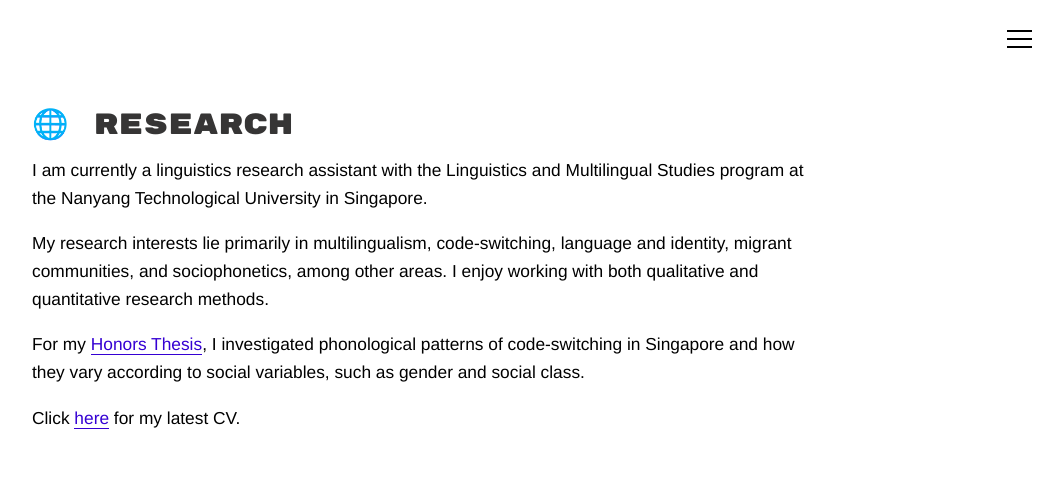
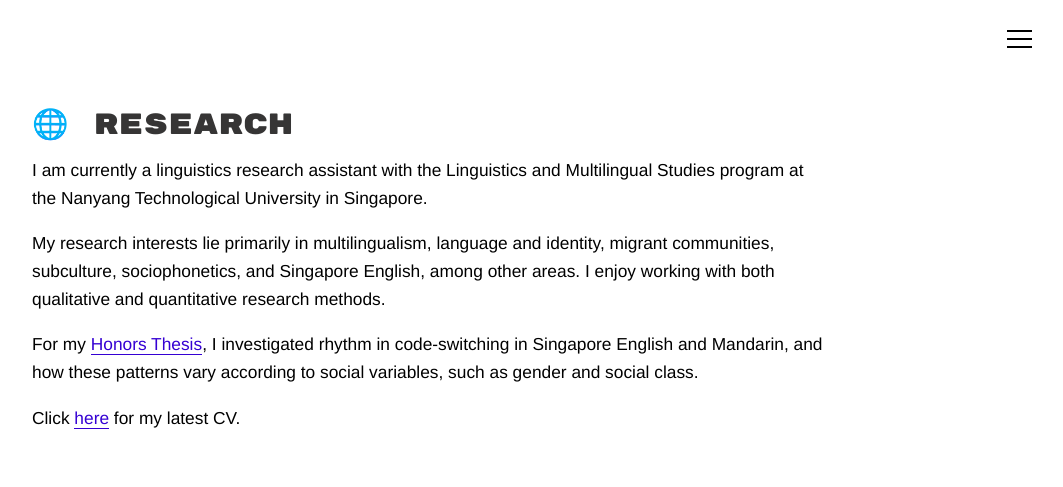
Before and after one commit to yinlintan/yinlintan.github.io, a plain HTML site: page research/index.html in a window 1280 px wide. Shown: the whole page, without its empty margins (208-1271 px from the left). Drawn offline with Linux system fonts and the light colour scheme.

Commit message:
Update index.html

```diff
--- a/research/index.html
+++ b/research/index.html
@@ -51,9 +51,9 @@
 
 <p>I am currently a linguistics research assistant with the Linguistics and Multilingual Studies program at the Nanyang Technological University in Singapore.</p>
 
-<p>My research interests lie primarily in multilingualism, code-switching, language and identity, migrant communities, and sociophonetics, among other areas. I enjoy working with both qualitative and quantitative research methods.</p>
+<p>My research interests lie primarily in multilingualism, language and identity, migrant communities, subculture, sociophonetics, and Singapore English, among other areas. I enjoy working with both qualitative and quantitative research methods.</p>
 
-<p>For my <a href="https://scholarbank.nus.edu.sg/handle/10635/164127" target="_blank">Honors Thesis</a>, I investigated phonological patterns of code-switching in Singapore and how they vary according to social variables, such as gender and social class.</p>
+<p>For my <a href="https://scholarbank.nus.edu.sg/handle/10635/164127" target="_blank">Honors Thesis</a>, I investigated rhythm in code-switching in Singapore English and Mandarin, and how these patterns vary according to social variables, such as gender and social class.</p>
 
 <p>Click <a href="https://docs.google.com/document/d/1g9RffA3azTGiJiS88r0nLUo8svibFmL9RQw5OaDlTmo/edit?usp=sharing" target="_blank">here</a> for my latest CV.</p>
 
```
